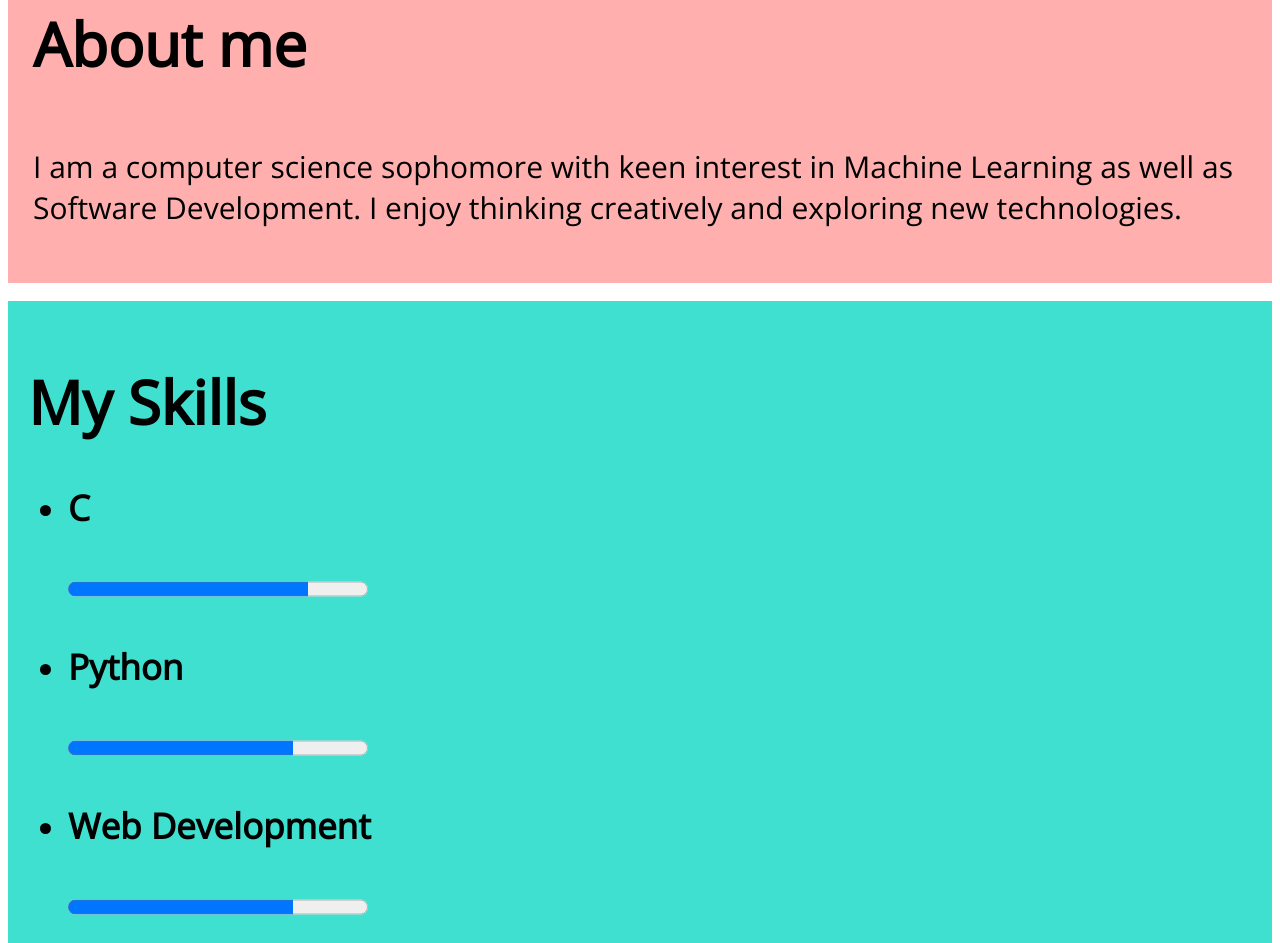
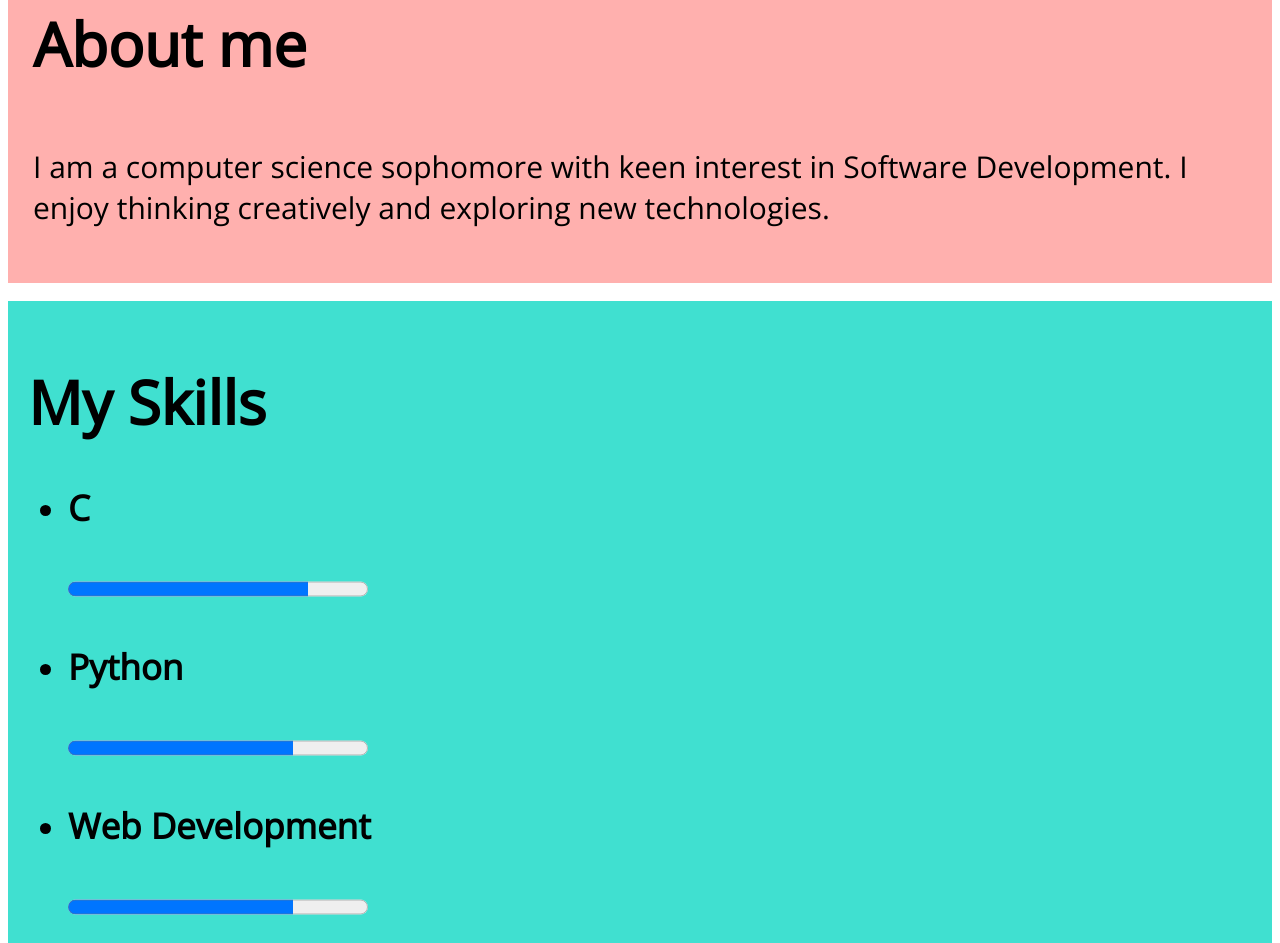
Before and after one commit to Vaibhavi1707/vaibhavi1707.github.io, a plain HTML site: page index.html in a window 1280 px wide. Shown: the part 1792-2735 px from the top of the page. Drawn offline with nearby package versions, Linux system fonts and the light colour scheme; animation ran at ten frames a second.

Commit message:
Updated About

```diff
--- a/index.html
+++ b/index.html
@@ -23,7 +23,7 @@
     </div>
     <div id = "about">
         <h1 style = "padding-left: 20px; padding-right: 20px; padding-bottom: 20px;">About me</h1>
-        <p style = "padding-left: 20px; padding-right: 20px; padding-bottom: 20px;">I am a computer science sophomore with keen interest in Machine Learning as well as Software Development. I enjoy thinking creatively and exploring new technologies.</p>
+        <p style = "padding-left: 20px; padding-right: 20px; padding-bottom: 20px;">I am a computer science sophomore with keen interest in Software Development. I enjoy thinking creatively and exploring new technologies.</p>
     </div>
     <br>
     <div id = "skills">
```
